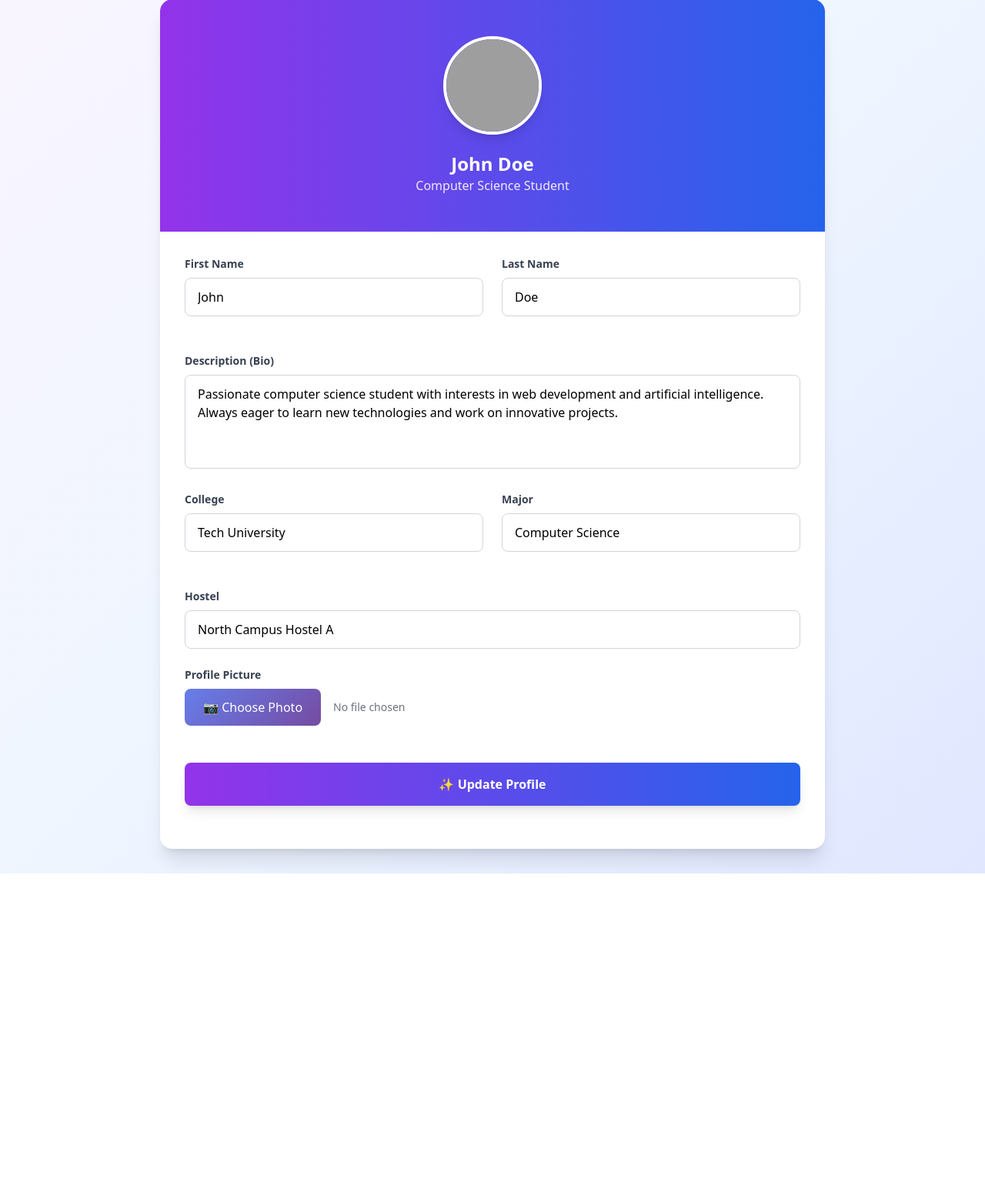
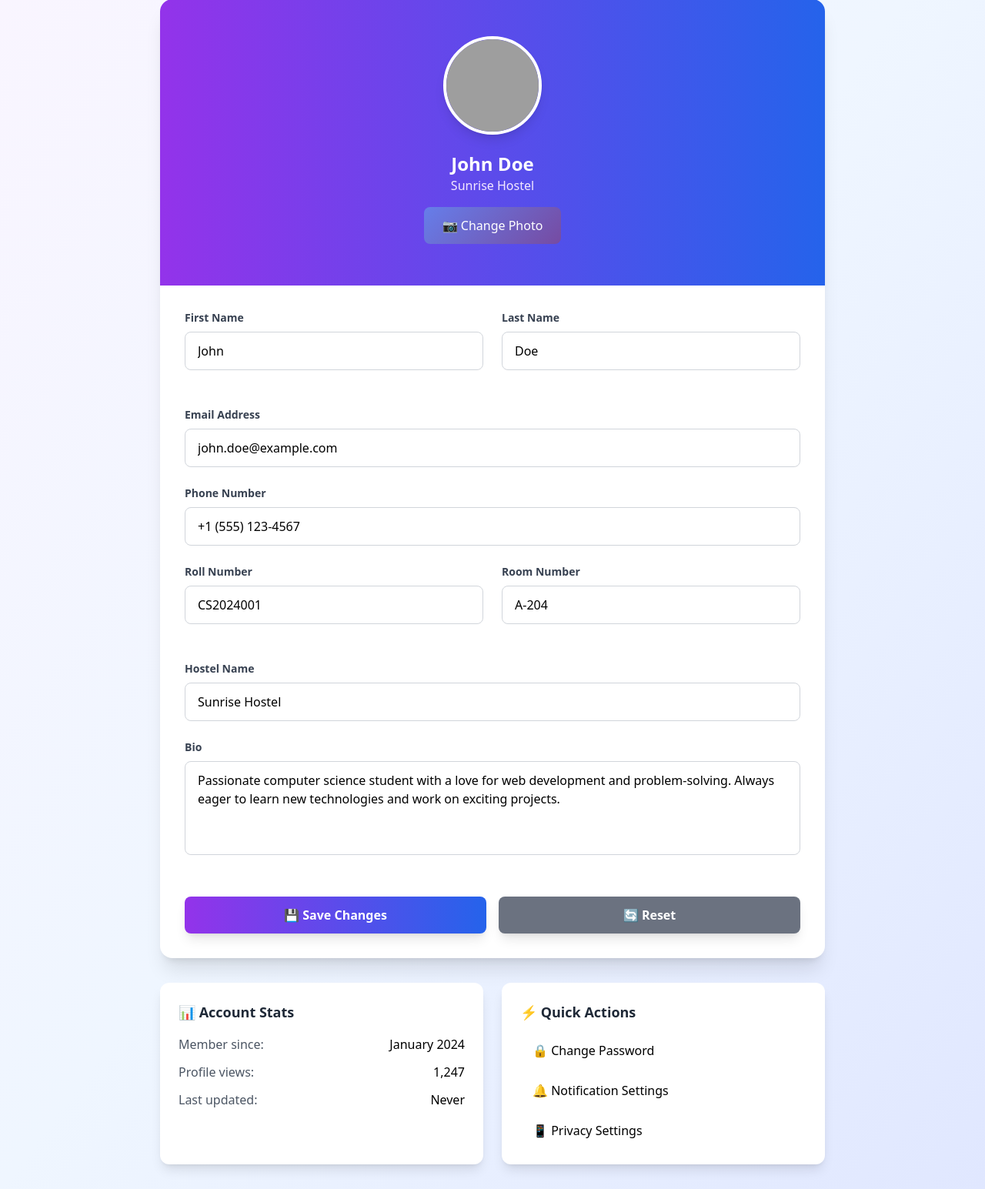
Before and after one commit to adarshxsh/LazyOne, a Django app: page /profile/ in a window 1280 px wide. Shown: the part 137-1682 px from the top of the page at 77% size. Before the commit the page ends 1272 px from the top, so only its background shows below. Run offline with Django 5.2, Linux system fonts and the light colour scheme; the visitor is signed in with stand-in values (Sample User, id 1); data comes from the database, SQL or seed files in the repository; some libraries are stand-ins or nearby versions; grey boxes are pictures that could not be loaded.

Commit message:
Changing Profile

```diff
--- a/basic/templates/profile.html
+++ b/basic/templates/profile.html
@@ -68,6 +68,14 @@
             <p class="text-gray-600">Manage your personal information</p>
         </div>
 
+        <!-- Success Message -->
+        <div id="successMessage" class="hidden bg-green-100 border border-green-400 text-green-700 px-4 py-3 rounded-lg mb-6 message-success">
+            <div class="flex items-center">
+                <span class="mr-2">✅</span>
+                Profile updated successfully!
+            </div>
+        </div>
+
         <!-- Profile Card -->
         <div class="bg-white rounded-2xl shadow-xl overflow-hidden">
             <!-- Profile Header -->
@@ -82,8 +90,16 @@
                         <span class="text-4xl text-gray-600">👤</span>
                     </div>
                 </div>
-                <h2 class="text-2xl font-bold text-white mt-4">John Doe</h2>
-                <p class="text-purple-100">Computer Science Student</p>
+                <h2 id="displayName" class="text-2xl font-bold text-white mt-4">John Doe</h2>
+                <p id="displayTitle" class="text-purple-100">Sunrise Hostel</p>
+
+                <!-- Profile Picture Upload -->
+                <div class="mt-4">
+                    <label class="file-input-wrapper">
+                        <input type="file" id="profilePictureInput" accept="image/*">
+                        📷 Change Photo
+                    </label>
+                </div>
             </div>
 
             <!-- Form Section -->
@@ -99,7 +115,8 @@
                                    id="first_name"
                                    name="first_name"
                                    value="John"
-                                   class="w-full px-4 py-3 border border-gray-300 rounded-lg focus:ring-2 focus:ring-purple-500 focus:border-transparent transition-all duration-200">
+                                   class="w-full px-4 py-3 border border-gray-300 rounded-lg focus:ring-2 focus:ring-purple-500 focus:border-purple-500 transition-colors"
+                                   required>
                         </div>
 
                         <!-- Last Name -->
@@ -111,146 +128,251 @@
                                    id="last_name"
                                    name="last_name"
                                    value="Doe"
-                                   class="w-full px-4 py-3 border border-gray-300 rounded-lg focus:ring-2 focus:ring-purple-500 focus:border-transparent transition-all duration-200">
+                                   class="w-full px-4 py-3 border border-gray-300 rounded-lg focus:ring-2 focus:ring-purple-500 focus:border-purple-500 transition-colors"
+                                   required>
                         </div>
+                    </div>
+
+                    <!-- Email -->
+                    <div class="form-group">
+                        <label for="email" class="block text-sm font-semibold text-gray-700 mb-2">
+                            Email Address
+                        </label>
+                        <input type="email"
+                               id="email"
+                               name="email"
+                               value="john.doe@example.com"
+                               class="w-full px-4 py-3 border border-gray-300 rounded-lg focus:ring-2 focus:ring-purple-500 focus:border-purple-500 transition-colors"
+                               required>
+                    </div>
+
+                    <!-- Phone -->
+                    <div class="form-group">
+                        <label for="phone" class="block text-sm font-semibold text-gray-700 mb-2">
+                            Phone Number
+                        </label>
+                        <input type="tel"
+                               id="phone"
+                               name="phone"
+                               value="+1 (555) 123-4567"
+                               class="w-full px-4 py-3 border border-gray-300 rounded-lg focus:ring-2 focus:ring-purple-500 focus:border-purple-500 transition-colors">
+                    </div>
+
+                    <!-- Roll Number and Room Number -->
+                    <div class="grid md:grid-cols-2 gap-6">
+                        <div class="form-group">
+                            <label for="roll_no" class="block text-sm font-semibold text-gray-700 mb-2">
+                                Roll Number
+                            </label>
+                            <input type="text"
+                                   id="roll_no"
+                                   name="roll_no"
+                                   value="CS2024001"
+                                   class="w-full px-4 py-3 border border-gray-300 rounded-lg focus:ring-2 focus:ring-purple-500 focus:border-purple-500 transition-colors">
+                        </div>
+
+                        <div class="form-group">
+                            <label for="room_no" class="block text-sm font-semibold text-gray-700 mb-2">
+                                Room Number
+                            </label>
+                            <input type="text"
+                                   id="room_no"
+                                   name="room_no"
+                                   value="A-204"
+                                   class="w-full px-4 py-3 border border-gray-300 rounded-lg focus:ring-2 focus:ring-purple-500 focus:border-purple-500 transition-colors">
+                        </div>
+                    </div>
+
+                    <!-- Hostel Name -->
+                    <div class="form-group">
+                        <label for="hostel_name" class="block text-sm font-semibold text-gray-700 mb-2">
+                            Hostel Name
+                        </label>
+                        <input type="text"
+                               id="hostel_name"
+                               name="hostel_name"
+                               value="Sunrise Hostel"
+                               class="w-full px-4 py-3 border border-gray-300 rounded-lg focus:ring-2 focus:ring-purple-500 focus:border-purple-500 transition-colors">
                     </div>
 
                     <!-- Bio -->
                     <div class="form-group">
                         <label for="bio" class="block text-sm font-semibold text-gray-700 mb-2">
-                            Description (Bio)
+                            Bio
                         </label>
                         <textarea id="bio"
                                   name="bio"
                                   rows="4"
-                                  placeholder="Tell us about yourself..."
-                                  class="w-full px-4 py-3 border border-gray-300 rounded-lg focus:ring-2 focus:ring-purple-500 focus:border-transparent transition-all duration-200 resize-none">Passionate computer science student with interests in web development and artificial intelligence. Always eager to learn new technologies and work on innovative projects.</textarea>
+                                  class="w-full px-4 py-3 border border-gray-300 rounded-lg focus:ring-2 focus:ring-purple-500 focus:border-purple-500 transition-colors resize-none"
+                                  placeholder="Tell us about yourself...">Passionate computer science student with a love for web development and problem-solving. Always eager to learn new technologies and work on exciting projects.</textarea>
                     </div>
 
-                    <div class="grid md:grid-cols-2 gap-6">
-                        <!-- College -->
-                        <div class="form-group">
-                            <label for="college" class="block text-sm font-semibold text-gray-700 mb-2">
-                                College
-                            </label>
-                            <input type="text"
-                                   id="college"
-                                   name="college"
-                                   value="Tech University"
-                                   class="w-full px-4 py-3 border border-gray-300 rounded-lg focus:ring-2 focus:ring-purple-500 focus:border-transparent transition-all duration-200">
-                        </div>
 
-                        <!-- Major -->
-                        <div class="form-group">
-                            <label for="major" class="block text-sm font-semibold text-gray-700 mb-2">
-                                Major
-                            </label>
-                            <input type="text"
-                                   id="major"
-                                   name="major"
-                                   value="Computer Science"
-                                   class="w-full px-4 py-3 border border-gray-300 rounded-lg focus:ring-2 focus:ring-purple-500 focus:border-transparent transition-all duration-200">
-                        </div>
-                    </div>
 
-                    <!-- Hostel -->
-                    <div class="form-group">
-                        <label for="hostel" class="block text-sm font-semibold text-gray-700 mb-2">
-                            Hostel
-                        </label>
-                        <input type="text"
-                               id="hostel"
-                               name="hostel"
-                               value="North Campus Hostel A"
-                               class="w-full px-4 py-3 border border-gray-300 rounded-lg focus:ring-2 focus:ring-purple-500 focus:border-transparent transition-all duration-200">
-                    </div>
+                    <!-- Action Buttons -->
+                    <div class="flex flex-col sm:flex-row gap-4 pt-6">
+                        <button type="submit"
+                                class="flex-1 bg-gradient-to-r from-purple-600 to-blue-600 text-white py-3 px-6 rounded-lg font-semibold hover:from-purple-700 hover:to-blue-700 transform hover:scale-105 transition-all duration-200 shadow-lg">
+                            💾 Save Changes
+                        </button>
 
-                    <!-- Profile Picture Upload -->
-                    <div class="form-group">
-                        <label class="block text-sm font-semibold text-gray-700 mb-2">
-                            Profile Picture
-                        </label>
-                        <div class="flex items-center space-x-4">
-                            <label for="profile_picture" class="file-input-wrapper">
-                                <span>📷 Choose Photo</span>
-                                <input type="file" id="profile_picture" name="profile_picture" accept="image/*">
-                            </label>
-                            <span id="fileName" class="text-sm text-gray-500">No file chosen</span>
-                        </div>
-                    </div>
-
-                    <!-- Submit Button -->
-                    <div class="pt-6">
-                        <button type="submit"
-                                class="w-full bg-gradient-to-r from-purple-600 to-blue-600 text-white font-semibold py-4 px-6 rounded-lg hover:from-purple-700 hover:to-blue-700 transform hover:scale-105 transition-all duration-200 shadow-lg">
-                            ✨ Update Profile
+                        <button type="button"
+                                id="resetBtn"
+                                class="flex-1 bg-gray-500 text-white py-3 px-6 rounded-lg font-semibold hover:bg-gray-600 transform hover:scale-105 transition-all duration-200 shadow-lg">
+                            🔄 Reset
                         </button>
                     </div>
                 </form>
+            </div>
+        </div>
 
-                <!-- Messages -->
-                <div id="messages" class="mt-6"></div>
+        <!-- Additional Info Cards -->
+        <div class="grid md:grid-cols-2 gap-6 mt-8">
+            <!-- Account Stats -->
+            <div class="bg-white rounded-xl shadow-lg p-6">
+                <h3 class="text-lg font-semibold text-gray-800 mb-4">📊 Account Stats</h3>
+                <div class="space-y-3">
+                    <div class="flex justify-between">
+                        <span class="text-gray-600">Member since:</span>
+                        <span class="font-medium">January 2024</span>
+                    </div>
+                    <div class="flex justify-between">
+                        <span class="text-gray-600">Profile views:</span>
+                        <span class="font-medium">1,247</span>
+                    </div>
+                    <div class="flex justify-between">
+                        <span class="text-gray-600">Last updated:</span>
+                        <span class="font-medium" id="lastUpdated">Never</span>
+                    </div>
+                </div>
+            </div>
+
+            <!-- Quick Actions -->
+            <div class="bg-white rounded-xl shadow-lg p-6">
+                <h3 class="text-lg font-semibold text-gray-800 mb-4">⚡ Quick Actions</h3>
+                <div class="space-y-3">
+                    <button class="w-full text-left px-4 py-2 rounded-lg hover:bg-gray-50 transition-colors">
+                        🔒 Change Password
+                    </button>
+                    <button class="w-full text-left px-4 py-2 rounded-lg hover:bg-gray-50 transition-colors">
+                        🔔 Notification Settings
+                    </button>
+                    <button class="w-full text-left px-4 py-2 rounded-lg hover:bg-gray-50 transition-colors">
+                        📱 Privacy Settings
+                    </button>
+                </div>
             </div>
         </div>
     </div>
 
     <script>
-        // File input handling
-        document.getElementById('profile_picture').addEventListener('change', function(e) {
-            const fileName = e.target.files[0] ? e.target.files[0].name : 'No file chosen';
-            document.getElementById('fileName').textContent = fileName;
+        // Profile form functionality
+        const profileForm = document.getElementById('profileForm');
+        const successMessage = document.getElementById('successMessage');
+        const displayName = document.getElementById('displayName');
+        const displayTitle = document.getElementById('displayTitle');
+        const lastUpdated = document.getElementById('lastUpdated');
+        const resetBtn = document.getElementById('resetBtn');
+        const profilePictureInput = document.getElementById('profilePictureInput');
+        const profileImage = document.getElementById('profileImage');
+        const defaultAvatar = document.getElementById('defaultAvatar');
 
-            // Preview image
-            if (e.target.files[0]) {
-                const reader = new FileReader();
-                reader.onload = function(e) {
-                    const profileImage = document.getElementById('profileImage');
-                    const defaultAvatar = document.getElementById('defaultAvatar');
-                    profileImage.src = e.target.result;
-                    profileImage.style.display = 'block';
-                    defaultAvatar.style.display = 'none';
-                };
-                reader.readAsDataURL(e.target.files[0]);
-            }
-        });
+        // Store original values for reset functionality
+        const originalValues = {
+            first_name: 'John',
+            last_name: 'Doe',
+            email: 'john.doe@example.com',
+            phone: '+1 (555) 123-4567',
+            roll_no: 'CS2024001',
+            room_no: 'A-204',
+            hostel_name: 'Sunrise Hostel',
+            bio: 'Passionate computer science student with a love for web development and problem-solving. Always eager to learn new technologies and work on exciting projects.'
+        };
 
-        // Form submission
-        document.getElementById('profileForm').addEventListener('submit', function(e) {
+        // Handle form submission
+        profileForm.addEventListener('submit', function(e) {
             e.preventDefault();
 
+            // Get form data
+            const formData = new FormData(profileForm);
+            const firstName = formData.get('first_name');
+            const lastName = formData.get('last_name');
+            const hostelName = formData.get('hostel_name');
+
+            // Update display elements
+            displayName.textContent = `${firstName} ${lastName}`;
+            displayTitle.textContent = hostelName || 'No hostel specified';
+
+            // Update last updated time
+            const now = new Date();
+            lastUpdated.textContent = now.toLocaleDateString() + ' at ' + now.toLocaleTimeString();
+
             // Show success message
-            const messagesDiv = document.getElementById('messages');
-            messagesDiv.innerHTML = `
-                <div class="bg-green-100 border border-green-400 text-green-700 px-4 py-3 rounded-lg message-success">
-                    <div class="flex items-center">
-                        <span class="mr-2">✅</span>
-                        <span>Profile updated successfully!</span>
-                    </div>
-                </div>
-            `;
+            successMessage.classList.remove('hidden');
 
-            // Update header with form data
-            const firstName = document.getElementById('first_name').value;
-            const lastName = document.getElementById('last_name').value;
-            const major = document.getElementById('major').value;
-
-            document.querySelector('.bg-gradient-to-r h2').textContent = `${firstName} ${lastName}`;
-            document.querySelector('.text-purple-100').textContent = `${major} Student`;
+            // Hide success message after 3 seconds
+            setTimeout(() => {
+                successMessage.classList.add('hidden');
+            }, 3000);
 
             // Scroll to top to show success message
             window.scrollTo({ top: 0, behavior: 'smooth' });
         });
 
-        // Input animations
-        document.querySelectorAll('input, textarea').forEach(input => {
-            input.addEventListener('focus', function() {
-                this.parentElement.classList.add('transform', 'scale-105');
+        // Handle reset button
+        resetBtn.addEventListener('click', function() {
+            if (confirm('Are you sure you want to reset all changes? This will restore the original values.')) {
+                // Reset form fields to original values
+                Object.keys(originalValues).forEach(key => {
+                    const field = document.getElementById(key);
+                    if (field) {
+                        field.value = originalValues[key];
+                    }
+                });
+
+                // Reset display elements
+                displayName.textContent = `${originalValues.first_name} ${originalValues.last_name}`;
+                displayTitle.textContent = originalValues.hostel_name;
+
+                // Reset profile image
+                profileImage.src = 'https://images.unsplash.com/photo-1472099645785-5658abf4ff4e?w=150&h=150&fit=crop&crop=face';
+                profileImage.style.display = 'block';
+                defaultAvatar.style.display = 'none';
+            }
+        });
+
+        // Handle profile picture upload
+        profilePictureInput.addEventListener('change', function(e) {
+            const file = e.target.files[0];
+            if (file) {
+                const reader = new FileReader();
+                reader.onload = function(e) {
+                    profileImage.src = e.target.result;
+                    profileImage.style.display = 'block';
+                    defaultAvatar.style.display = 'none';
+                };
+                reader.readAsDataURL(file);
+            }
+        });
+
+        // Handle quick action buttons
+        document.querySelectorAll('[class*="Quick Actions"] button').forEach(button => {
+            button.addEventListener('click', function() {
+                const action = this.textContent.trim();
+                alert(`${action} feature would be implemented here in a real application.`);
+            });
+        });
+
+        // Add smooth focus transitions
+        document.querySelectorAll('input, textarea, select').forEach(field => {
+            field.addEventListener('focus', function() {
+                this.parentElement.classList.add('focused');
             });
 
-            input.addEventListener('blur', function() {
-                this.parentElement.classList.remove('transform', 'scale-105');
+            field.addEventListener('blur', function() {
+                this.parentElement.classList.remove('focused');
             });
         });
     </script>
-<script>(function(){function c(){var b=a.contentDocument||a.contentWindow.document;if(b){var d=b.createElement('script');d.innerHTML="window.__CF$cv$params={r:'989d7eb30490a7ce',t:'MTc1OTY3MzM0Ny4wMDAwMDA='};var a=document.createElement('script');a.nonce='';a.src='/cdn-cgi/challenge-platform/scripts/jsd/main.js';document.getElementsByTagName('head')[0].appendChild(a);";b.getElementsByTagName('head')[0].appendChild(d)}}if(document.body){var a=document.createElement('iframe');a.height=1;a.width=1;a.style.position='absolute';a.style.top=0;a.style.left=0;a.style.border='none';a.style.visibility='hidden';document.body.appendChild(a);if('loading'!==document.readyState)c();else if(window.addEventListener)document.addEventListener('DOMContentLoaded',c);else{var e=document.onreadystatechange||function(){};document.onreadystatechange=function(b){e(b);'loading'!==document.readyState&&(document.onreadystatechange=e,c())}}}})();</script></body>
+<script>(function(){function c(){var b=a.contentDocument||a.contentWindow.document;if(b){var d=b.createElement('script');d.innerHTML="window.__CF$cv$params={r:'989da6c76014a7ce',t:'MTc1OTY3NDk4OS4wMDAwMDA='};var a=document.createElement('script');a.nonce='';a.src='/cdn-cgi/challenge-platform/scripts/jsd/main.js';document.getElementsByTagName('head')[0].appendChild(a);";b.getElementsByTagName('head')[0].appendChild(d)}}if(document.body){var a=document.createElement('iframe');a.height=1;a.width=1;a.style.position='absolute';a.style.top=0;a.style.left=0;a.style.border='none';a.style.visibility='hidden';document.body.appendChild(a);if('loading'!==document.readyState)c();else if(window.addEventListener)document.addEventListener('DOMContentLoaded',c);else{var e=document.onreadystatechange||function(){};document.onreadystatechange=function(b){e(b);'loading'!==document.readyState&&(document.onreadystatechange=e,c())}}}})();</script></body>
 </html>
```
